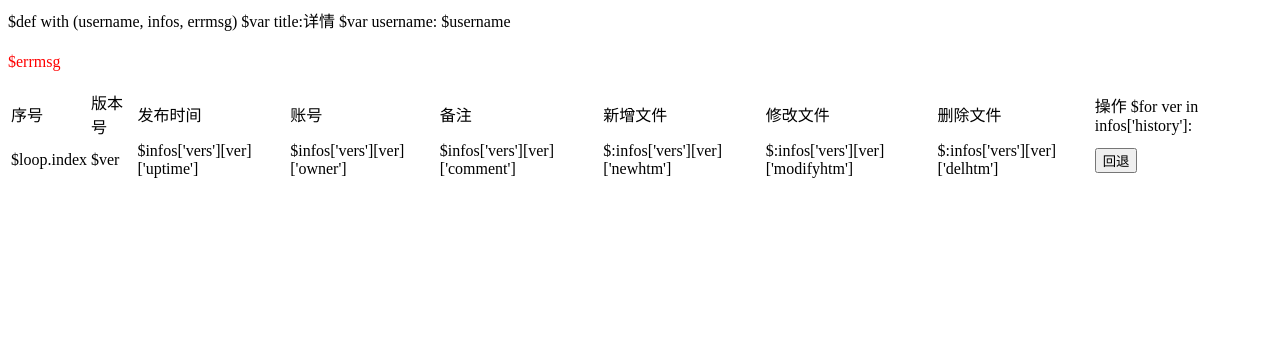
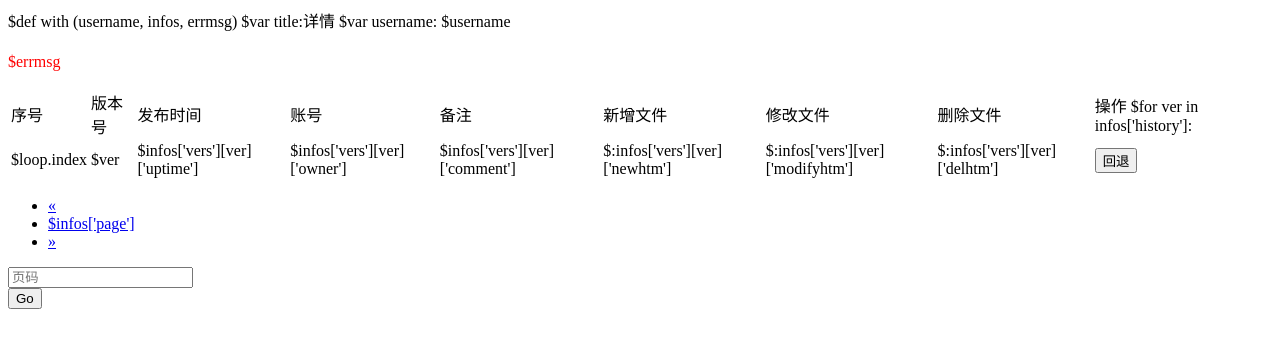
Before and after one commit to daxpot/pypub, a Python web app: template templates/detail.html in a window 1280 px wide. Shown: the top 348 px of the page. Run offline with Jinja, Linux system fonts and the light colour scheme; the template is opened without the code that fills it, so the values that code supplies are empty.

Commit message:
版本详情页增加分页

```diff
--- a/pypub/detail.py
+++ b/pypub/detail.py
@@ -28,7 +28,7 @@ class Detail(object):
         except:
             page = 1
         appver.setdefault("history", [])
-        infos = {"vers": {}, "history": appver["history"], "current": appver["current"]}
+        infos = {"vers": {}, "history": appver["history"], "current": appver["current"], "page": page, "appid": appid}
         for ver in appver["history"]:
             key = "ver-%s-%s" % (appid, ver)
             infos["vers"][ver] = COMMON.dbget(key, None, "json")
--- a/templates/detail.html
+++ b/templates/detail.html
@@ -17,6 +17,29 @@ $var username: $username
 						<td style='max-width:200px;word-wrap:break-word;'>$:infos['vers'][ver]['modifyhtm']
 						<td style='max-width:200px;word-wrap:break-word;'>$:infos['vers'][ver]['delhtm']
 						<td><button class='btn btn-danger' onclick='fallback("$infos['vers'][ver]['app']", "$ver")'>回退</button>
+			</table>
+			<nav>
+		        <ul class="pagination navbar-left">
+		            <li>
+		                <a href="detail?appid=$infos['appid']&page=$(infos['page']-1)" aria-label="Previous">
+		                <span aria-hidden="true">«</span>
+		                </a>
+		            </li>
+		            <li class="active"><a href="detail?appid=$infos['appid']&page=$infos['page']">$infos['page']</a></li>
+		            <li>
+	            	<a href="detail?appid=$infos['appid']&page=$(infos['page']+1)" aria-label="Next">
+			            <span aria-hidden="true">»</span>
+			        </a>
+		        </li>
+		      </ul>
+		      <form class="navbar-form navbar-left pagination" action="detail" method="get" role="search">
+		        <div class="form-group">
+		          <input type="hidden" name="appid" value="$infos['appid']">
+		          <input type="text" class="form-control number" placeholder="页码" min="1" name="page">
+		        </div>
+		        <button type="submit" class="btn btn-default">Go</button>
+		      </form>
+		    </nav>
 		</div>
 	</div>
 </div>
```
